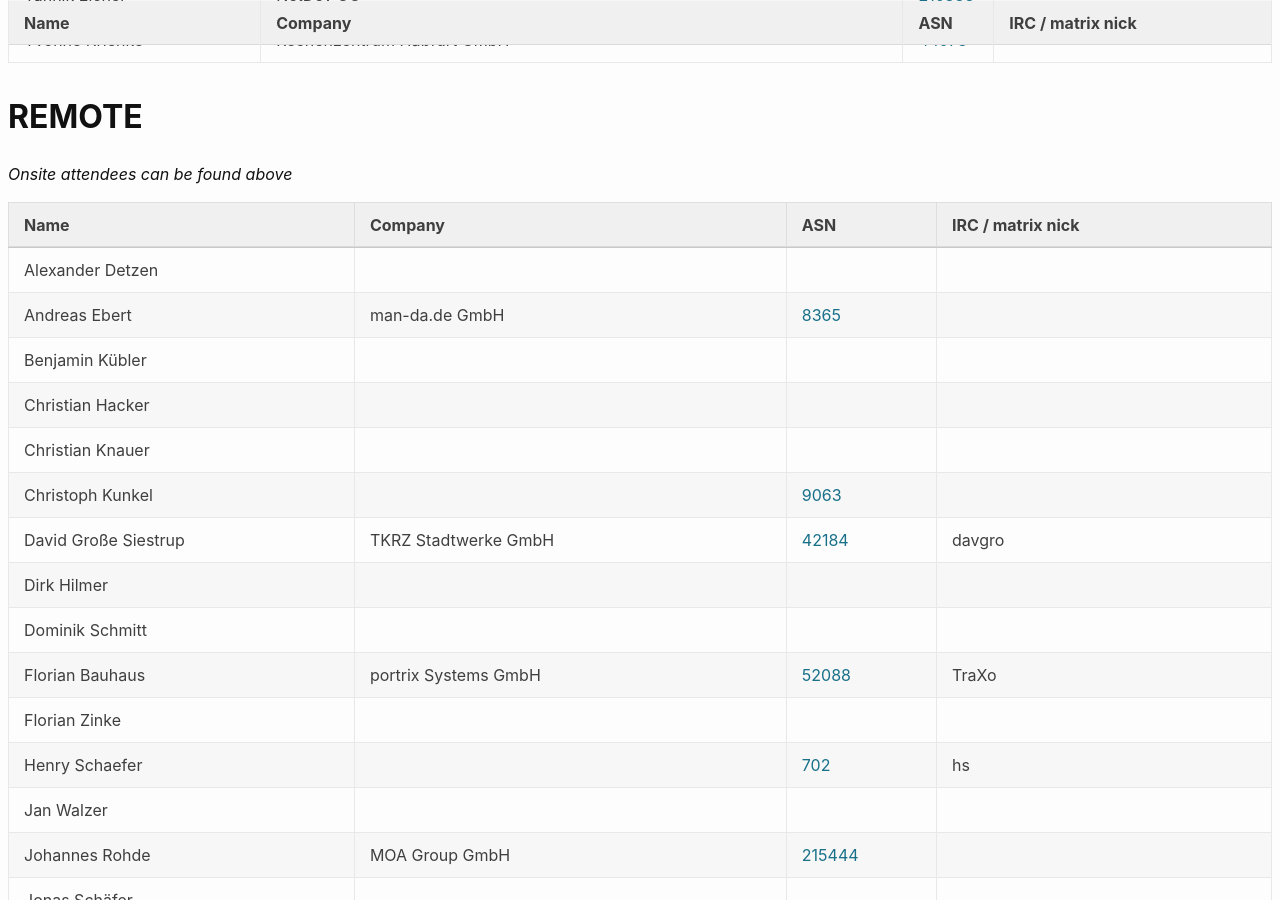
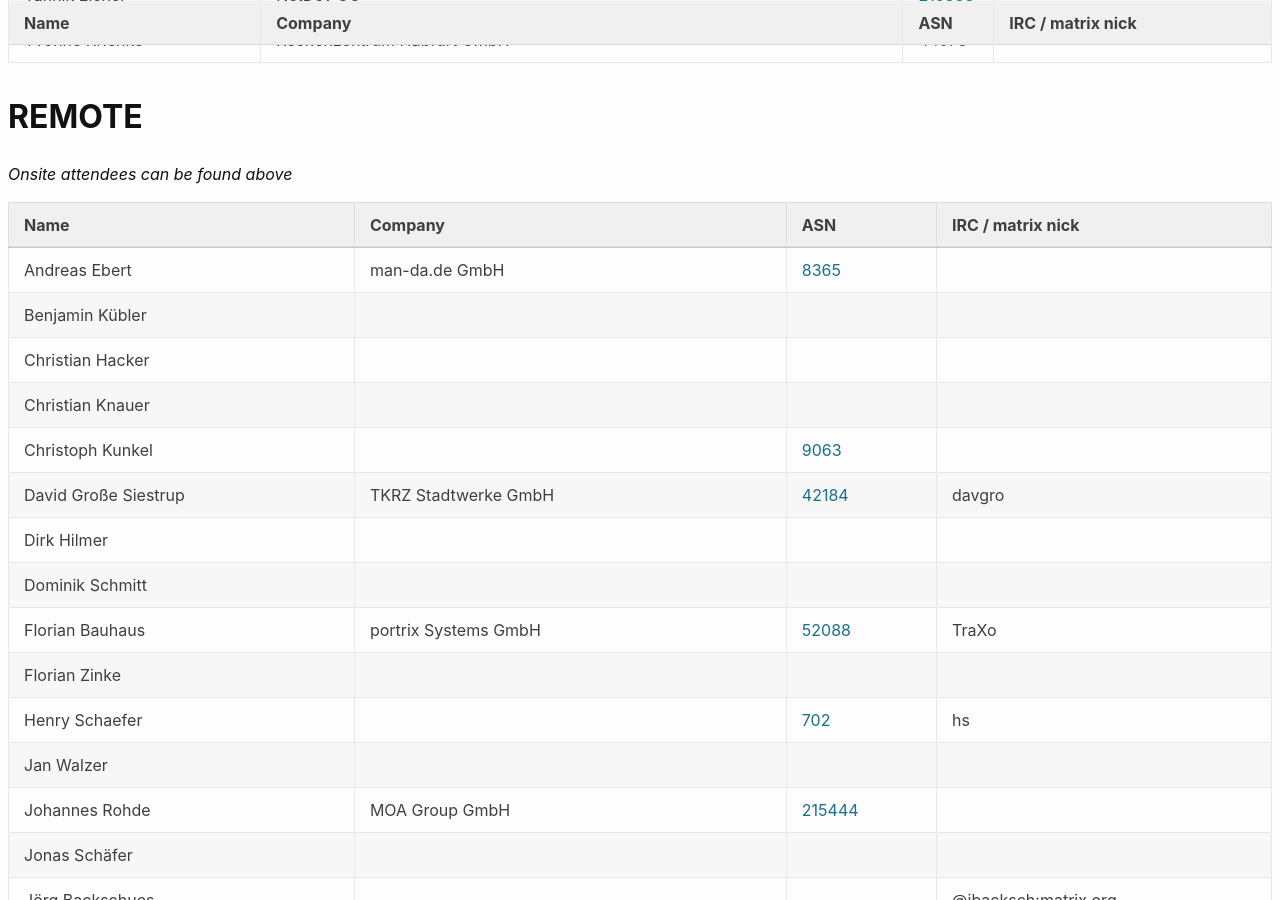
Before and after one commit to denog/pretix-attendeelist, a Jekyll site: the page built from denog17/index.markdown, in a window 1280 px wide and 900 px high, scrolled down 17577 px. Built offline with Jekyll 4.4.1, drawn with Linux system fonts in a browser that asks for light colours.

Commit message:
Latest data: Wed Sep 10 22:10:44 UTC 2025

```diff
--- a/_data/attendees_denog17_online.json
+++ b/_data/attendees_denog17_online.json
@@ -1,10 +1,4 @@
 [
-  {
-    "name": "Alexander Detzen",
-    "company": null,
-    "irc": null,
-    "asn": null
-  },
   {
     "name": "Andreas Ebert",
     "company": "man-da.de GmbH",
```
